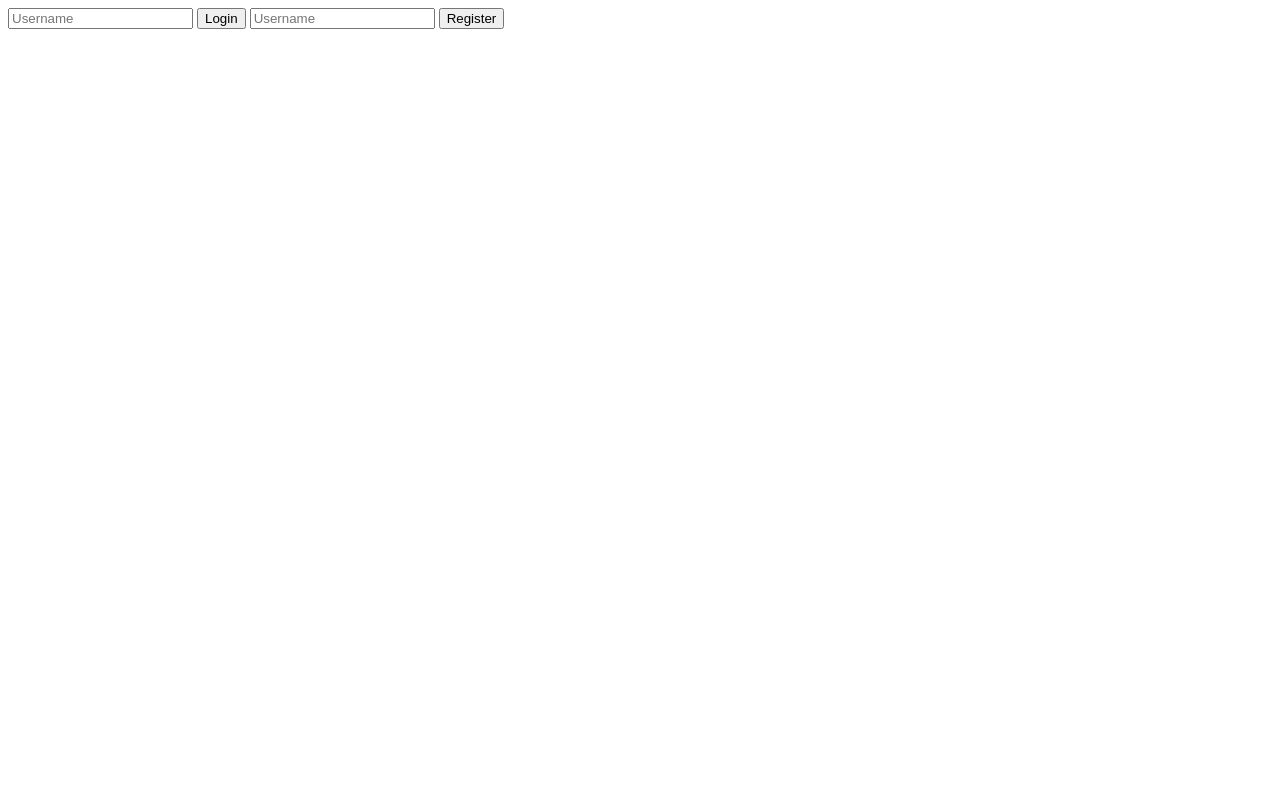
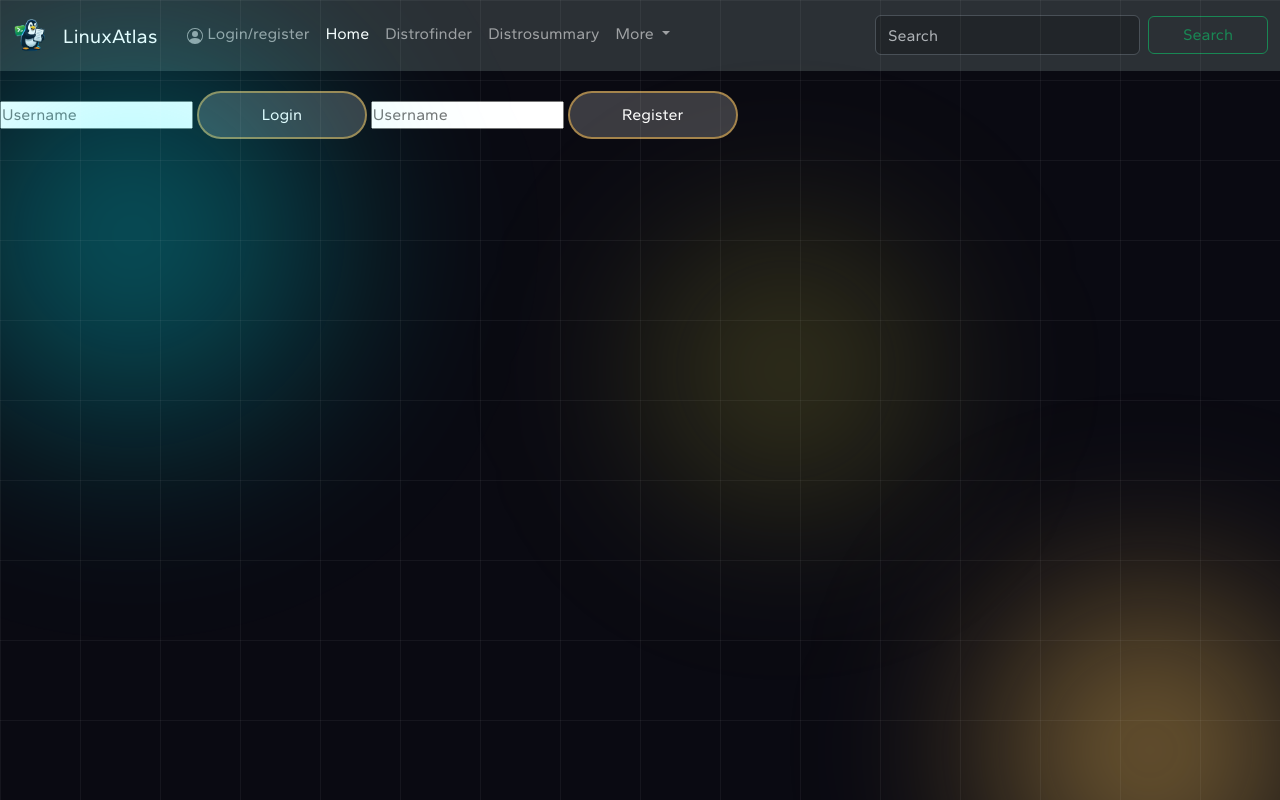
Before and after one commit to penzesdavid/linuxweb, a plain HTML site: page login_page.html in a window 1280 px wide. Drawn offline with nearby package versions, Linux system fonts and the light colour scheme; a web font is replaced by a local one.

Commit message:
login-part swap

```diff
--- a/login_page.html
+++ b/login_page.html
@@ -3,8 +3,78 @@
 <head>
     <meta charset="UTF-8">
     <meta name="viewport" content="width=device-width, initial-scale=1.0">
-    <title>Document</title>
-    <script src="login.js"></script>
+    <title>LinuxAtlas</title>
+    <link rel="preconnect" href="https://fonts.googleapis.com">
+    <link rel="preconnect" href="https://fonts.gstatic.com" crossorigin>
+    <link href="https://fonts.googleapis.com/css2?family=Gantari:ital,wght@0,100..900;1,100..900&family=Lexend+Giga:wght@100..900&family=Lexend:wght@100..900&family=Quicksand:wght@300..700&family=Roboto+Mono:ital,wght@0,100..700;1,100..700&family=Zalando+Sans+Expanded:ital,wght@0,200..900;1,200..900&display=swap" rel="stylesheet">
+    <link href="https://cdn.jsdelivr.net/npm/bootstrap@5.3.8/dist/css/bootstrap.min.css" rel="stylesheet" integrity="sha384-sRIl4kxILFvY47J16cr9ZwB07vP4J8+LH7qKQnuqkuIAvNWLzeN8tE5YBujZqJLB" crossorigin="anonymous">
+    <link rel="stylesheet" href="./style.css">
+    <link rel="icon" href="./pictures/favicon.png">
+</head>
+<body>
+        <header>
+            <nav class="navbar navbar-expand-lg bg-body-tertiary" data-bs-theme="dark">
+    <div class="container-fluid">
+        <a class="navbar-brand" href="./index.html">
+        <img src="./pictures/penguinlogo-transparent.png" alt="Penguin Logo" width="35" height="45">
+        </a>
+        <a class="navbar-brand" href="./index.html">LinuxAtlas</a>
+
+        <button class="navbar-toggler" type="button" data-bs-toggle="collapse" data-bs-target="#navbarSupportedContent" aria-controls="navbarSupportedContent" aria-expanded="false" aria-label="Toggle navigation">
+        <span class="navbar-toggler-icon"></span>
+        </button>
+        <div class="collapse navbar-collapse" id="navbarSupportedContent">
+        <ul class="navbar-nav me-auto mb-2 mb-lg-0">
+            <li class="nav-item">
+            <a class="nav-link" href="./login_page.html"> <svg style="margin: 5px;" xmlns="http://www.w3.org/2000/svg" width="16" height="16" fill="currentColor" class="bi bi-person-circle" viewBox="0 0 16 16">
+            <path d="M11 6a3 3 0 1 1-6 0 3 3 0 0 1 6 0"/>
+            <path fill-rule="evenodd" d="M0 8a8 8 0 1 1 16 0A8 8 0 0 1 0 8m8-7a7 7 0 0 0-5.468 11.37C3.242 11.226 4.805 10 8 10s4.757 1.225 5.468 2.37A7 7 0 0 0 8 1"/>
+            </svg>Login/register</a>
+            </li>
+            <li class="nav-item">
+            <a class="nav-link active" aria-current="page" href="./index.html">Home</a>
+            </li>
+            <li class="nav-item">
+            <a class="nav-link" href="./distrofinder.html">Distrofinder</a>
+            </li>
+            <li class="nav-item">
+            <a class="nav-link" href="./distrosummary.html">Distrosummary</a>
+            </li>
+            <li class="nav-item dropdown">
+            <a class="nav-link dropdown-toggle" href="#" role="button" data-bs-toggle="dropdown" aria-expanded="false">
+                More
+            </a>
+            <ul class="dropdown-menu">
+                <li><a class="dropdown-item" href="#">News</a></li>
+                <li><a class="dropdown-item" href="#">About</a></li>
+            </ul>
+            </li>
+        </ul>
+        <form class="d-flex" role="search">
+            <input class="form-control me-2" type="search" placeholder="Search" aria-label="Search" id="search" style="height: 40px; margin: auto;"/>
+            <button class="btn btn-outline-success" type="button" style="margin: auto;" onclick="searchText()">Search</button>
+        </form>
+        </div>
+    </div>
+    </nav>
+    </header>
+
+    <script src="https://cdn.jsdelivr.net/npm/bootstrap@5.3.8/dist/js/bootstrap.bundle.min.js" integrity="sha384-FKyoEForCGlyvwx9Hj09JcYn3nv7wiPVlz7YYwJrWVcXK/BmnVDxM+D2scQbITxI" crossorigin="anonymous"></script>
+    <script src="./script.js"></script>
+    <script src="./login.js"></script>
+
+<div class="content">
+    <!-- Ambient Background -->
+    <div class="ambient-bg">
+        <div class="orb orb-1"></div>
+        <div class="orb orb-2"></div>
+        <div class="orb orb-3"></div>
+    </div>
+
+    <!-- Grid Overlay -->
+    <div class="grid-overlay"></div>
+
+
 </head>
 <body>
     <input type="text" id="username_login" placeholder="Username">
```
Also changed, not shown: distrofinder.html (+9 -2 lines), distrosummary.html (+9 -3 lines), index.html (+6 -0 lines).
